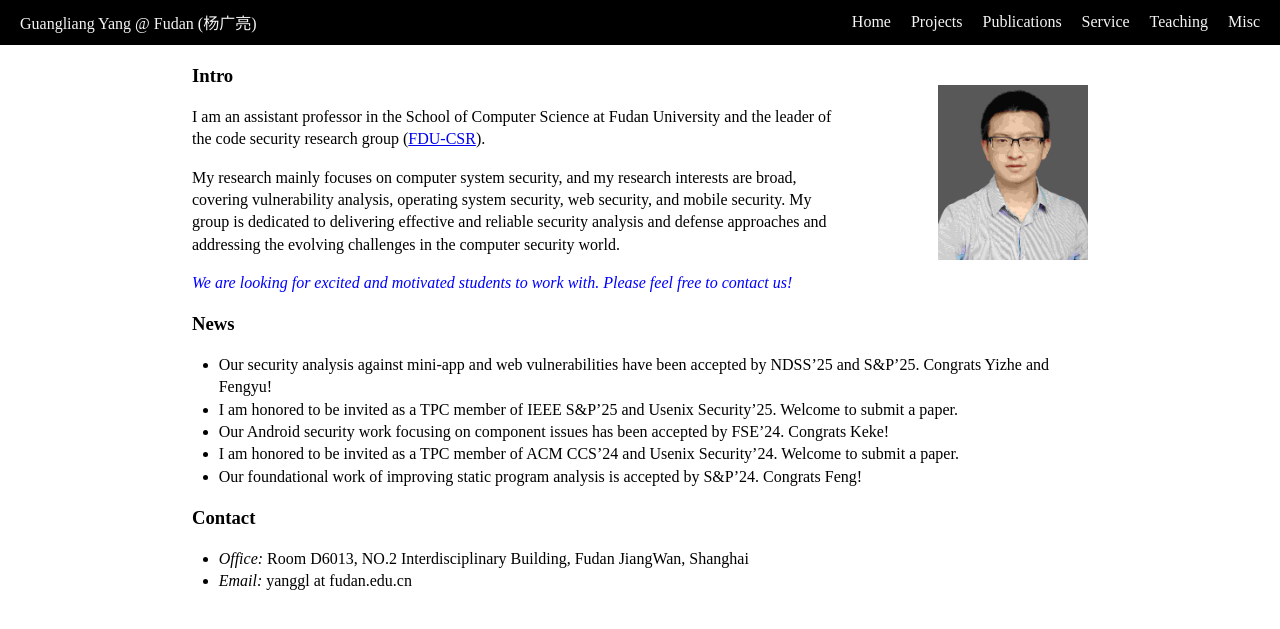
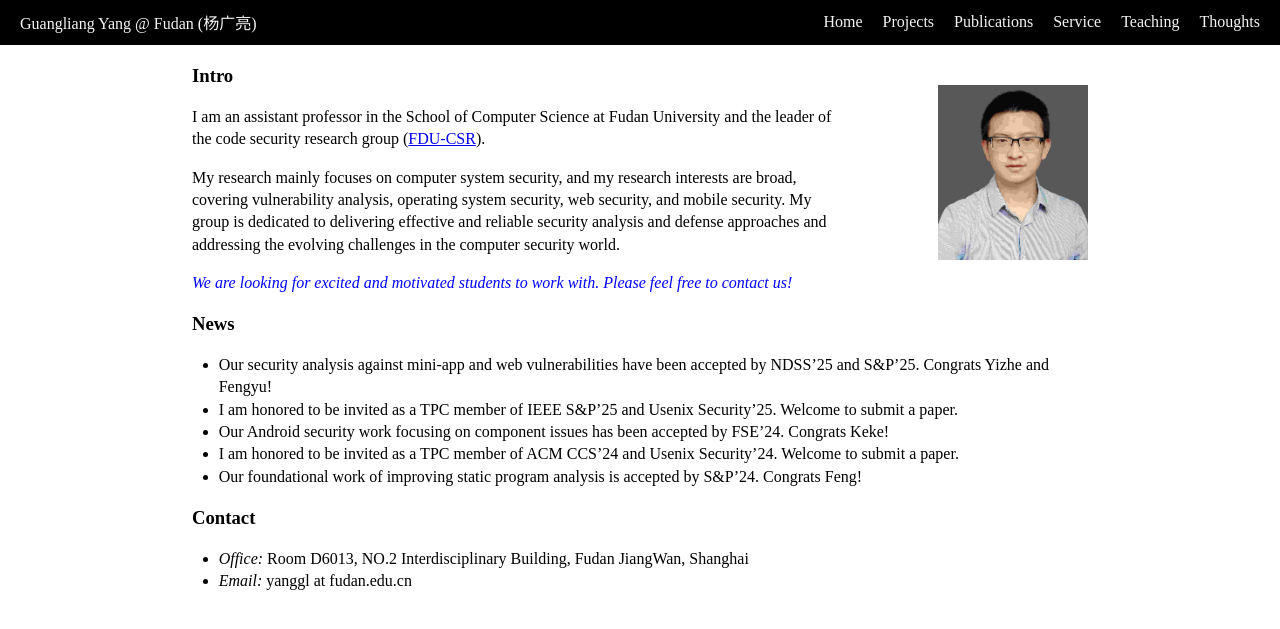
Before and after one commit to yang-guangliang/yang-guangliang.github.io, a Jekyll site: the page built from index.md, in a window 1280 px wide. Shown: the top 629 px of the page. Built offline with Jekyll 4.4.1, drawn with Linux system fonts in a browser that asks for light colours.

Commit message:
Update _config.yml

```diff
--- a/_config.yml
+++ b/_config.yml
@@ -13,5 +13,5 @@ nav:
     url: /service/
   - title: Teaching
     url: /teaching/
-  - title: Misc
-    url: /misc/
+  - title: Thoughts
+    url: /thoughts/
```
